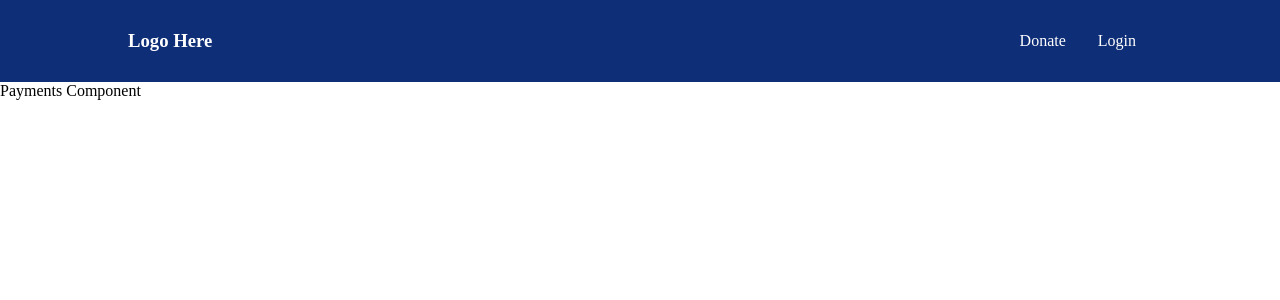
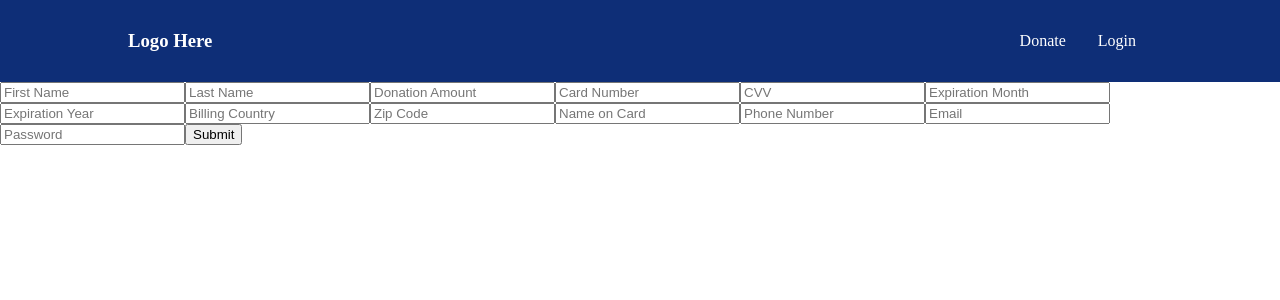
Before and after one commit to vlee022/forEach.2.0, a React app: page /donate in a window 1280 px wide. Shown: the top 300 px of the page. Built offline with nearby package versions, Linux system fonts and the light colour scheme; no server answers.

Commit message:
add payments page, working on login page

```diff
--- a/client/components/account/AccountInfo.jsx
+++ b/client/components/account/AccountInfo.jsx
@@ -1,7 +1,9 @@
 import React from 'react';
+import SideBar from './SideBar.jsx';
 
 const AccountInfo = () => (
   <div>
+    <SideBar />
     AccountInfo Component
   </div>
 );
--- a/client/components/account/SideBar.jsx
+++ b/client/components/account/SideBar.jsx
@@ -1,8 +1,11 @@
 import React from 'react';
+import { Link } from 'react-router-dom';
 
 const SideBar = () => (
   <div>
     SideBar Component
+    <Link to="/donate"><p>link to donate</p></Link>
+    <Link to="/shoutouts"><p>link to shoutouts</p></Link>
   </div>
 );
 
--- a/client/components/home/Mainstage.jsx
+++ b/client/components/home/Mainstage.jsx
@@ -6,15 +6,25 @@ class Mainstage extends React.Component {
     super(props);
   }
 
-  fillForm(e) {
-    e.preventDefault();
-    console.log('fillForm event target', e.target.amount.value);
-    this.props.mainstageForm(
-      e.target.amount.value,
-      e.target.firstName.value,
-      e.target.lastName.value,
-    );
-  }
+  // fillForm(e) {
+  //   e.preventDefault();
+  //   console.log('fillForm event target', e.target.amount.value);
+  //   this.props.mainstageForm(
+  //     e.target.amount.value,
+  //     e.target.firstName.value,
+  //     e.target.lastName.value,
+  //   );
+  // }
+
+  // onClick(e) {
+  //   e.preventDefault();
+  //   console.log('mainstage onClick amount ===>', document.getElementById('amount').value);
+  //   this.props.mainstageForm(
+  //     document.getElementById('amount').value,
+  //     document.getElementById('firstName').value,
+  //     document.getElementById('lastName').value,
+  //   );
+  // }
 
   render() {
     return (
@@ -22,13 +32,14 @@ class Mainstage extends React.Component {
         <img alt="" src="https://images.pexels.com/photos/3184454/pexels-photo-3184454.jpeg?auto=compress&cs=tinysrgb&dpr=3&h=750&w=1260" />
         <div>
           <h2>Donate to an aspiring software engineer</h2>
-          <form onSubmit={this.fillForm.bind(this)}>
-            <input type="text" name="amount" placeholder="Donation Amount" />
-            <input type="text" name="firstName" placeholder="First Name" />
-            <input type="text" name="lastName" placeholder="Last Name" />
-            {/* <Link to="/donate"> */}
-              <input type="submit" value="Submit" />
-            {/* </Link> */}
+          {/* <form onSubmit={this.fillForm.bind(this)}> */}
+          <form>
+            {/* <input id="amount" type="text" name="amount" placeholder="Donation Amount" />
+            <input id="firstName" type="text" name="firstName" placeholder="First Name" />
+            <input id="lastName" type="text" name="lastName" placeholder="Last Name" /> */}
+            <Link to="/donate">
+              <button type="submit" value="Submit">Donate now!</button>
+            </Link>
           </form>
         </div>
       </div>
--- a/client/components/home/TotalDonations.jsx
+++ b/client/components/home/TotalDonations.jsx
@@ -1,5 +1,5 @@
 import React from 'react';
 
-const TotalDonations = () => <div>hello!</div>;
+const TotalDonations = () => <div>Total Donations Component</div>;
 
 export default TotalDonations;
--- a/client/components/login/Login.jsx
+++ b/client/components/login/Login.jsx
@@ -3,13 +3,48 @@ import React, { Component } from 'react';
 class Login extends Component {
   constructor(props) {
     super(props);
-    this.state = {};
+    this.state = {
+      email: '',
+      password: '',
+    };
+    this.handleClick = this.handleClick.bind(this);
+    this.onChange = this.onChange.bind(this);
+  }
+
+  handleClick(e) {
+    e.preventDefault();
+    fetch('/api/donations', { /* ********************** NEED TO CHANGE POST ROUTES!!! ********************** */
+      method: 'POST',
+      headers: {
+        'Content-Type': 'Application/JSON',
+      },
+      body: JSON.stringify(this.state),
+    })
+      .then((res) => res.json())
+      .then((data) => console.log(data))
+      .then(() => {
+        this.props.history.push('/account');
+      })
+      .catch((err) => console.log('Login fetch /donations ERROR: ', err)); /* ********************** NEED TO CHANGE POST ROUTES!!! ********************** */
+  }
+
+  onChange(e) {
+    this.setState({
+      [e.target.name]: e.target.value,
+    });
   }
 
   render() {
+    const {
+      email,
+      password,
+    } = this.state;
     return (
       <div>
-        Testing
+        <input type="email" name="email" placeholder="Email" value={email} onChange={this.onChange} />
+        <input type="text" name="password" placeholder="Password" value={password} onChange={this.onChange} />
+        <button type="button" onClick={this.handleClick}>Login</button>
+        <button type="button" onClick={this.handleClick}>Create Account</button>
       </div>
     );
   }
--- a/client/components/payments/Payments.jsx
+++ b/client/components/payments/Payments.jsx
@@ -1,179 +1,88 @@
-// import React from 'react';
+import React, { Component } from 'react';
 
-// class Payments extends Component {
-//   constructor() {
-//     super();
-//     this.state = {
-//       nameinput: '',
-//       donationAmount: '',
-//       creditCard: '',
-//       phone: '',
-//       date: '',
-//       email: '',
-//       username: '',
-//       password: '',
-//       totalRaised: '',
-//     };
-//     this.handleClick = this.handleClick.bind(this);
-//   }
+class Payments extends Component {
+  constructor(props) {
+    super(props);
+    this.state = {
+      amount: null,
+      f_name: '',
+      l_name: '',
+      billing_cc_num: null,
+      billing_cvv: null,
+      billing_mm: null,
+      billing_yy: null,
+      billing_country: '',
+      billing_zip_code: null,
+      billing_name_on_card: '',
+      phone_num: null,
+      email: '',
+      password: '',
+    };
+    this.handleClick = this.handleClick.bind(this);
+    this.onChange = this.onChange.bind(this);
+  }
 
-//   handleClick(event) {
-//     const donations = {
-//       nameinput: this.state.nameinput,
-//       // nameinput : document.getElementById("nameinput").value,
-//       donationAmount: this.state.donationAmount,
-//       creditCard: this.state.creditCard,
-//       phone: this.state.phone,
-//       date: this.state.date,
-//       email: this.state.emai,
-//     };
-//     const members = { username: this.state.username, password: this.state.password };
+  handleClick(e) {
+    e.preventDefault();
+    console.log('handle submit');
+    console.log('state after handleClick evt ===> ', this.state);
+    fetch('/api/donations', {
+      method: 'POST',
+      headers: {
+        'Content-Type': 'Application/JSON',
+      },
+      body: JSON.stringify(this.state),
+    })
+      .then((res) => res.json())
+      .then((data) => console.log(data))
+      .then(() => {
+        this.props.history.push('/shoutouts');
+      })
+      .catch((err) => console.log('Payments fetch /donations ERROR: ', err));
+  }
 
-//     preventDefault(event);
-//     fetch('/donate', {
-//       method: 'POST',
-//       headers: {
-//         'Content-Type': 'application/json',
-//       },
-//       body: JSON.stringify({ donations, members }),
-//     });
-//   }
+  onChange(e) {
+    this.setState({
+      [e.target.name]: e.target.value,
+    });
+  }
 
-//   render() {
-//     return (
-//       <div>
-//         <form>
-//           <input
-//             type="text"
-//             id="nameinput"
-//             onChange={(evt) => {
-//               this.setState({
-//                 ...this.state,
-//                 nameinput: evt.target.value,
-//               });
-//             }}
-//           >
-//             name
-//           </input>
-
-//           <input
-//             type="text"
-//             id="donationAmount"
-//             onChange={(evt) => {
-//               this.setState({
-//                 ...this.state,
-//                 donationAmount: evt.target.value,
-
-//               });
-//             }}
-//           >
-//             {' '}
-//             donation amount
-//           </input>
-
-//           <input
-//             type="text"
-//             id="creditCard"
-//             onChange={(evt) => {
-//               this.setState({
-//                 ...this.state,
-//                 creditCard: evt.target.value,
-//               });
-//             }}
-//           >
-//             {' '}
-//             creditcard
-//           </input>
-
-//           <input
-//             type="text"
-//             id="phone"
-//             onChange={(evt) => {
-//               this.setState({
-//                 ...this.state,
-//                 phone: evt.target.value,
-//               });
-//             }}
-//           >
-//             {' '}
-//             phone number
-//             {' '}
-//           </input>
-
-//           <input
-//             type="text"
-//             id="date"
-//             onChange={(evt) => {
-//               this.setState({
-//                 ...this.state,
-//                 nameinput: evt.target.value,
-//               });
-//             }}
-//           >
-//             {' '}
-//             date
-//           </input>
-
-//           <input
-//             type="text"
-//             id="email"
-//             onChange={(evt) => {
-//               this.setState({
-//                 ...this.state,
-//                 email: evt.target.value,
-//               });
-//             }}
-//           >
-//             {' '}
-//             email
-//           </input>
-
-//           <input type="checkbox" onChange="">Would you like to become a member?</input>
-
-//           <input
-//             type="text"
-//             id="username"
-//             onChange={(evt) => {
-//               this.setState({
-//                 ...this.state,
-//                 username: evt.target.value,
-//               });
-//             }}
-//           >
-//             {' '}
-//             username
-//           </input>
-
-//           <input
-//             type="text"
-//             id="password"
-//             onChange={(evt) => {
-//               this.setState({
-//                 ...this.state,
-//                 password: evt.target.value,
-//               });
-//             }}
-//           >
-//             {' '}
-//             password
-//           </input>
-
-//           <button onClick={this.handleClick}>Submit</button>
-//         </form>
-//       </div>
-
-//     );
-//   }
-// }
-
-// export default Payments;
-
-import React from 'react';
-
-const Payments = () => (
-  <div>
-    Payments Component
-  </div>
-);
+  render() {
+    console.log('state', this.state);
+    const {
+      f_name,
+      l_name,
+      amount,
+      billing_cc_num,
+      billing_cvv,
+      billing_mm,
+      billing_yy,
+      billing_country,
+      billing_zip_code,
+      billing_name_on_card,
+      phone_num,
+      email,
+      password,
+    } = this.state;
+    return (
+      <div>
+        <input type="text" name="f_name" placeholder="First Name" value={f_name} onChange={this.onChange} />
+        <input type="text" name="l_name" placeholder="Last Name" value={l_name} onChange={this.onChange} />
+        <input type="number" name="amount" placeholder="Donation Amount" value={amount} onChange={this.onChange} />
+        <input type="number" name="billing_cc_num" placeholder="Card Number" value={billing_cc_num} onChange={this.onChange} />
+        <input type="number" name="billing_cvv" placeholder="CVV" value={billing_cvv} onChange={this.onChange} />
+        <input type="number" name="billing_mm" placeholder="Expiration Month" value={billing_mm} onChange={this.onChange} />
+        <input type="number" name="billing_yy" placeholder="Expiration Year" value={billing_yy} onChange={this.onChange} />
+        <input type="text" name="billing_country" placeholder="Billing Country" value={billing_country} onChange={this.onChange} />
+        <input type="number" name="billing_zip_code" placeholder="Zip Code" value={billing_zip_code} onChange={this.onChange} />
+        <input type="text" name="billing_name_on_card" placeholder="Name on Card" value={billing_name_on_card} onChange={this.onChange} />
+        <input type="number" name="phone_num" value={phone_num} placeholder="Phone Number" onChange={this.onChange} />
+        <input type="email" name="email" placeholder="Email" value={email} onChange={this.onChange} />
+        <input type="text" name="password" placeholder="Password" value={password} onChange={this.onChange} />
+        <button type="button" onClick={this.handleClick}>Submit</button>
+      </div>
+    );
+  }
+}
 
 export default Payments;
--- a/client/display/Homepage.jsx
+++ b/client/display/Homepage.jsx
@@ -1,11 +1,15 @@
 import React, { Component } from 'react';
-import { BrowserRouter as Router, Switch, Route } from 'react-router-dom';
+import {
+  BrowserRouter as Router, Switch, Route,
+} from 'react-router-dom';
 import Mainstage from '../components/home/Mainstage.jsx';
 import Info from '../components/home/Info.jsx';
 import TotalDonations from '../components/home/TotalDonations.jsx';
 import Payments from '../components/payments/Payments.jsx';
 import Login from '../components/login/Login.jsx';
 import Navbar from '../components/home/Navbar.jsx';
+import Shoutouts from '../components/shoutouts/Shoutouts.jsx';
+import AccountInfo from '../components/account/AccountInfo.jsx';
 
 class Homepage extends Component {
   constructor(props) {
@@ -47,11 +51,14 @@ class Homepage extends Component {
       f_name: firstInput,
       l_name: lastInput,
     });
+    // send the user to /donate here
   }
 
   render() {
-    console.log(this.state);
-    const { donations, totals } = this.state;
+    console.log('homepage state ===>', this.state);
+    const {
+      donations, totals, amount, f_name, l_name,
+    } = this.state;
     return (
       <div>
         <Router>
@@ -64,8 +71,10 @@ class Homepage extends Component {
                 <TotalDonations donations={donations} totals={totals} />
               </div>
             </Route>
-            <Route path="/donate" exact component={Payments} />
+            <Route path="/donate" component={Payments} />
             <Route path="/login" exact component={Login} />
+            <Route path="/account" exact component={AccountInfo} />
+            <Route path="/shoutouts" exact component={Shoutouts} />
           </Switch>
         </Router>
       </div>
```
